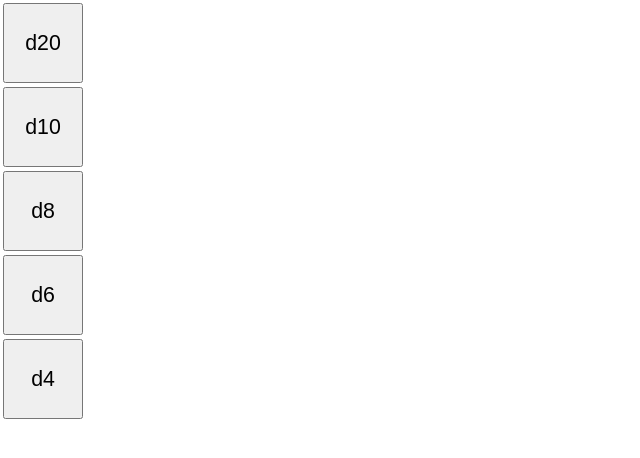
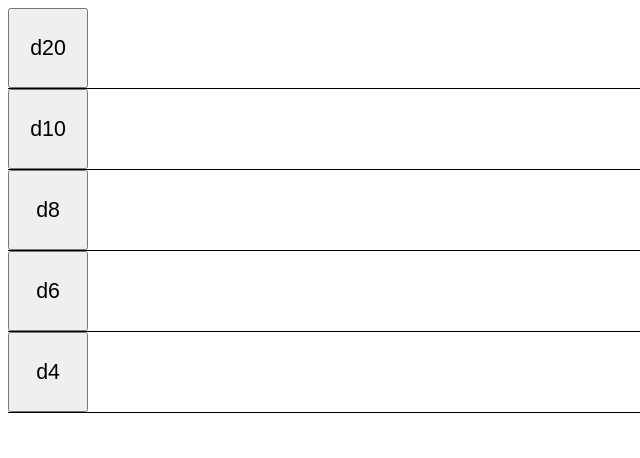
Before and after one commit to kebabbi/kebabbi.github.io, a plain HTML site: page index.html in a window 1280 px wide. Shown: the whole page, without its empty margins (0-640 px from the left). Drawn offline with Linux system fonts and the light colour scheme.

Commit message:
use divs instead of tables and added scrollbars

```diff
--- a/index.html
+++ b/index.html
@@ -8,21 +8,27 @@
         <title>Dice</title>
 
         <style>
-            html,body{
-              margin:0;
-              padding:0;
-              height:100%;
-              width:100%;
-              overflow:hidden; /* or overflow:auto; if you want scrollbars */
+            .dieContainer {
+                height: 80px;
+                width: 100%;
+                border-bottom: 1px solid black;
             }
             .dieButton {
                 width: 80px;
-              height: 80px;
+                height: 100%;
                 font-size: 16pt;
+                display: inline-block;
+                float: left;
             }
             .dieResult {
                 font-size: 16pt;
+                height: 100%;
+                width: calc(100% - 80px);
+                display: inline-block;
+                overflow-y: scroll;
             }
+
+
             .dieResult span {
                 transition: all 0.4s ease-out;
                 opacity: 0;
@@ -37,38 +43,38 @@
         <script>
             function rollDie(id, maxValue){
                 var value = 1 + (Math.random() * maxValue) | 0;
+                var dieResult = document.getElementById(id);
                 var resultHolder = document.createElement("span");
                 resultHolder.innerHTML = "["+value+"]";
-                document.getElementById(id).appendChild(resultHolder);
+                dieResult.appendChild(resultHolder);
                 setTimeout(function(){
                     resultHolder.className = "show";
+                    dieResult.scrollTop = dieResult.scrollHeight;
                 }, 30);
             }
         </script>
 
     </head>
     <body>
-        <table class="diceTable">
-            <tr>
-                <td><button class="dieButton" onclick="rollDie('d20result', 20)">d20</button></td>
-                <td><div class="dieResult" id="d20result"></div></td>
-            </tr>
-            <tr>
-                <td><button class="dieButton" onclick="rollDie('d10result', 10)">d10</button></td>
-                <td><div class="dieResult" id="d10result"></div></td>
-            </tr>
-            <tr>
-                <td><button class="dieButton" onclick="rollDie('d8result', 8)">d8</button></td>
-                <td><div class="dieResult" id="d8result"></div></td>
-            </tr>
-            <tr>
-                <td><button class="dieButton" onclick="rollDie('d6result', 6)">d6</button></td>
-                <td><div class="dieResult" id="d6result"></div></td>
-            </tr>
-            <tr>
-                <td><button class="dieButton" onclick="rollDie('d4result', 4)">d4</button></td>
-                <td><div class="dieResult" id="d4result"></div></td>
-            </tr>
-        </table>
+        <div class="dieContainer">
+            <button class="dieButton" onclick="rollDie('d20result', 20)">d20</button>
+            <div class="dieResult" id="d20result"></div>
+        </div>
+        <div class="dieContainer">
+            <button class="dieButton" onclick="rollDie('d10result', 10)">d10</button>
+            <span class="dieResult" id="d10result"></span>
+        </div>
+        <div class="dieContainer">
+            <button class="dieButton" onclick="rollDie('d8result', 8)">d8</button>
+            <span class="dieResult" id="d8result"></span>
+        </div>
+        <div class="dieContainer">
+            <button class="dieButton" onclick="rollDie('d6result', 6)">d6</button>
+            <span class="dieResult" id="d6result"></span>
+        </div>
+        <div class="dieContainer">
+            <button class="dieButton" onclick="rollDie('d4result', 4)">d4</button>
+            <span class="dieResult" id="d4result"></span>
+        </div>
     </body>
 </html>
```
Lines whose indentation alone changed are shown as unchanged.
